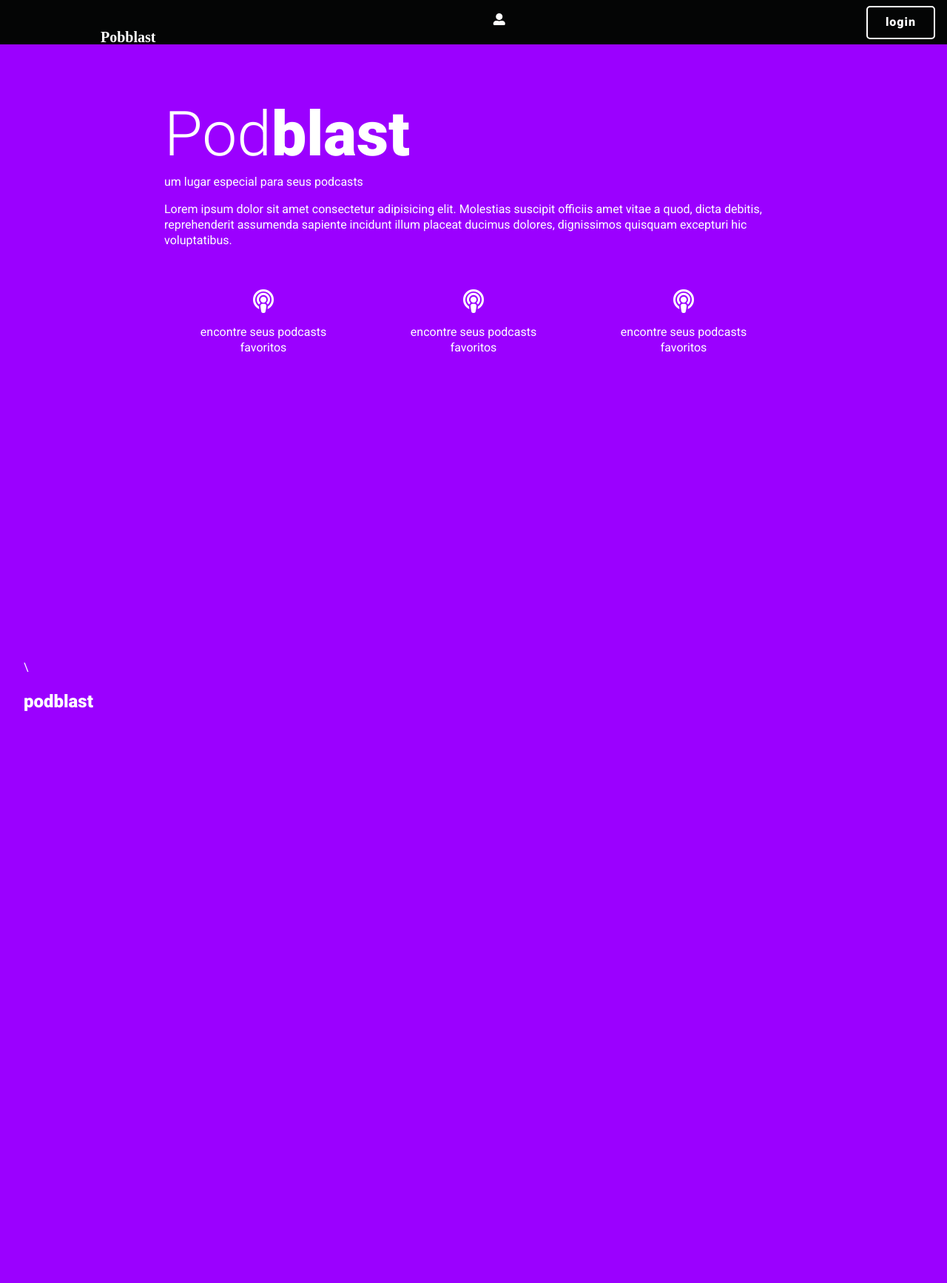
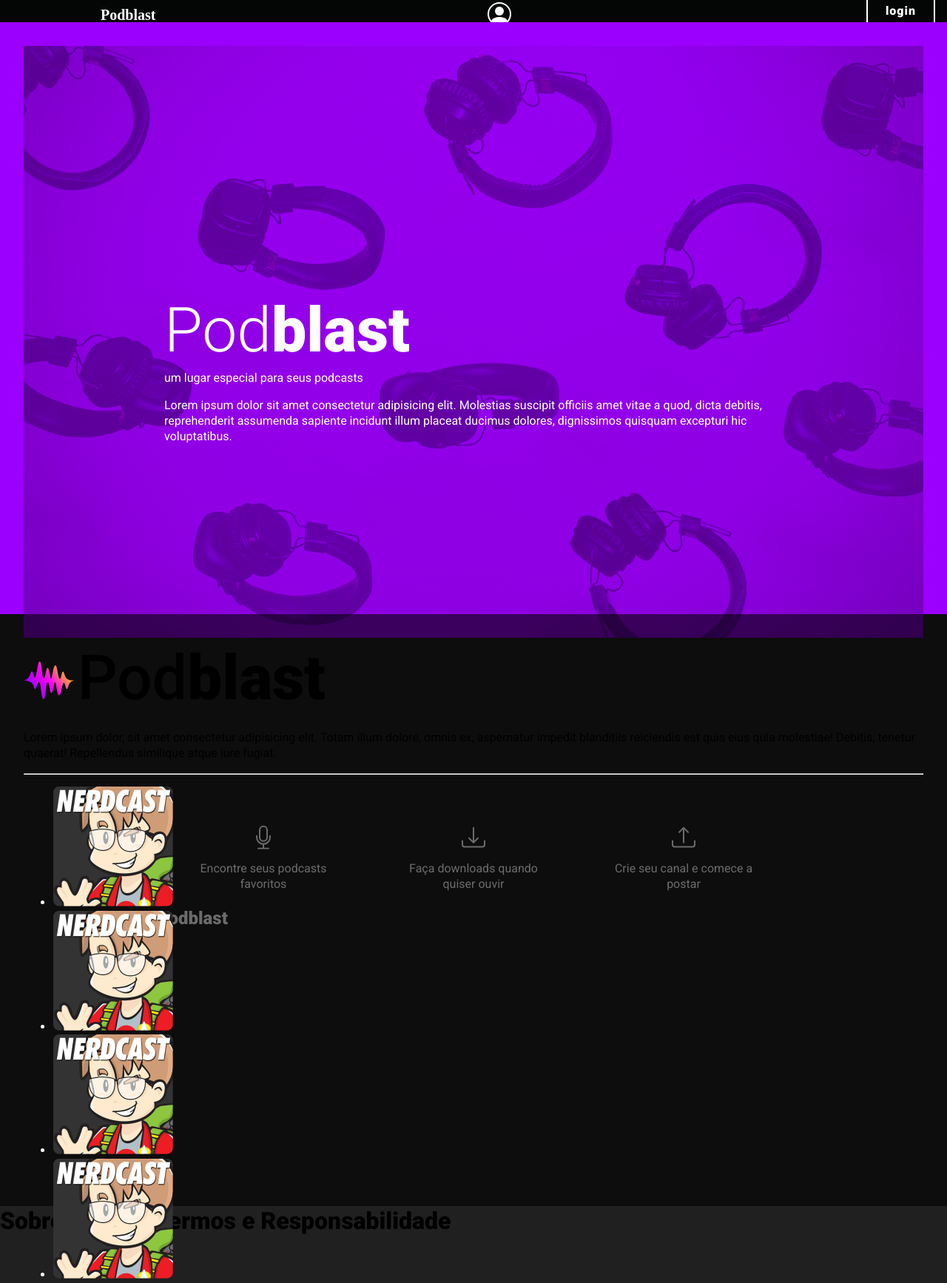
Before and after one commit to yaslied/podblast, a PHP site: page / in a window 1280 px wide. Shown: the whole page at 74% size. Before the commit the page ends 961 px from the top, so only its background shows below. Run offline with PHP 8.4, Linux system fonts and the light colour scheme; style sheets or scripts are compiled from the project's sources; some libraries are stand-ins or nearby versions; some web fonts are replaced.

Commit message:
Algumas alterações na landing

```diff
--- a/assets/scss/__globals.scss
+++ b/assets/scss/__globals.scss
@@ -1,7 +1,7 @@
 //  GLOBAL SETUPS FOR THIS PROJECT
 
 // sizes
-$nav_height: 60px;
+$nav_height: 30px;
 
 $icon_size1: 16px;
 $icon_size2: 24px;
--- a/assets/scss/main.scss
+++ b/assets/scss/main.scss
@@ -26,8 +26,6 @@
     font-family: 'Roboto-regular';
 
     .identity {
-      // background-color: white !important;
-      // border: 1px solid white;
 
       .logo {
         max-width: $nav_logo_height;
@@ -178,7 +176,7 @@
 
   .container {
     position: absolute;
-    top: 30%;
+    top: 100%;
     left: 50%;
     transform: translate(-50%, -50%);
 
@@ -189,12 +187,10 @@
       display: flex;
       flex-flow: column;
       align-items: flex-start;
-      // height: 700px;
+      height: 700px;
 
       .big-title {
         font-weight: lighter;
-        strong {
-
         }
       }
 
@@ -229,4 +225,11 @@
       }
     }
   }
-}
+
+  .section-black{
+    height: 100vh;
+    // border: 1px solid red;
+    background-color: rgba(0, 0, 0, 0.582);
+    padding: 32px;
+    position: relative;
+  }
--- a/index.html
+++ b/index.html
@@ -9,20 +9,29 @@
         <link rel="apple-touch-icon" sizes="180x180" href="./apple-touch-icon.png" />
         <link rel="icon" type="image/png" sizes="32x32" href="./favicon-2x.png" />
         <link rel="icon" type="image/png" sizes="16x16" href="./favicon-1.png" />
+        <link rel="background" href="./assets/img/background.png"/>
+        <link rel="podcast" href="./assets/img/Nerdcast_-_2006 1.png">
 
         <link rel="stylesheet" href="https://pro.fontawesome.com/releases/v5.10.0/css/all.css" integrity="sha384-AYmEC3Yw5cVb3ZcuHtOA93w35dYTsvhLPVnYs9eStHfGJvOvKxVfELGroGkvsg+p" crossorigin="anonymous"/>
         <script src="jquery-3.5.1.min.js"></script>
         <!-- <link rel="stylesheet" href="https://cdnjs.cloudflare.com/ajax/libs/materialize/1.0.0/css/materialize.min.css"> -->
         <!-- <script src="https://cdnjs.cloudflare.com/ajax/libs/materialize/1.0.0/js/materialize.min.js"></script> -->
     </head>
+
     <body>
       <nav class="nav-landing">
         <div class="identity">
-        <svg class="logo" src="../../img/logo.svg" alt="logo">
-        <span>Pob<strong>blast</strong></span>
+            <svg class="logo" src="../../assets/img/logo.svg" alt="logo">
+            <span>Pod<strong>blast</strong></span>
         </div>
 
-      <i class="user-icon fas fa-user-alt"></i>
+        <div class="user-icon">
+            <svg width="3em" height="2em" viewBox="0 0 16 16" class="bi bi-person-circle" fill="currentColor" xmlns="http://www.w3.org/2000/svg">
+            <path d="M13.468 12.37C12.758 11.226 11.195 10 8 10s-4.757 1.225-5.468 2.37A6.987 6.987 0 0 0 8 15a6.987 6.987 0 0 0 5.468-2.63z"/>
+            <path fill-rule="evenodd" d="M8 9a3 3 0 1 0 0-6 3 3 0 0 0 0 6z"/>
+            <path fill-rule="evenodd" d="M8 1a7 7 0 1 0 0 14A7 7 0 0 0 8 1zM0 8a8 8 0 1 1 16 0A8 8 0 0 1 0 8z"/>
+          </svg>
+        </div>
 
         <button class="login-btn">
             <span class="body">login</span>
@@ -30,43 +39,104 @@
       </nav>
 
         <section class="section">
+          <div class="background">
+            <img class="background" src="./assets/img/background.png" alt="background" style="position: relative; width: 100%; height: 100vh; padding-top: 0">
+          </div>
 
           <div class="container">
-
             <div class="content">
               <span class="big-title">Pod<strong>blast</strong></span>
               <span class="subtible">um lugar especial para seus podcasts</span>
-          <p class="body">Lorem ipsum dolor sit amet consectetur adipisicing elit. Molestias suscipit officiis
+              <p class="body">
+                Lorem ipsum dolor sit amet consectetur adipisicing elit. Molestias suscipit officiis
                 amet vitae a quod, dicta debitis, reprehenderit assumenda sapiente incidunt illum placeat ducimus dolores,
-            dignissimos quisquam excepturi hic voluptatibus.</p>
+                dignissimos quisquam excepturi hic voluptatibus.
+              </p>
             </div>
 
             <div class="media-row">
               <div class="media-row-item">
-            <i class="row-item-icon fas fa-podcast"></i>
-            <span class="row-item-text">encontre seus podcasts favoritos</span>
+                <i class="row-item-icon">
+                  <svg width="1em" height="1em" viewBox="0 0 16 16" class="bi bi-mic" fill="currentColor" xmlns="http://www.w3.org/2000/svg">
+                    <path fill-rule="evenodd" d="M3.5 6.5A.5.5 0 0 1 4 7v1a4 4 0 0 0 8 0V7a.5.5 0 0 1 1 0v1a5 5 0 0 1-4.5 4.975V15h3a.5.5 0 0 1 0 1h-7a.5.5 0 0 1 0-1h3v-2.025A5 5 0 0 1 3 8V7a.5.5 0 0 1 .5-.5z"/>
+                    <path fill-rule="evenodd" d="M10 8V3a2 2 0 1 0-4 0v5a2 2 0 1 0 4 0zM8 0a3 3 0 0 0-3 3v5a3 3 0 0 0 6 0V3a3 3 0 0 0-3-3z"/>
+                  </svg>
+                </i>
+                <span class="row-item-text">Encontre seus podcasts favoritos</span>
               </div>
+
               <div class="media-row-item">
-            <i class="row-item-icon fas fa-podcast"></i>
-            <span class="row-item-text">encontre seus podcasts favoritos</span>
+                <i class="row-item-icon">
+                  <svg width="1em" height="1em" viewBox="0 0 16 16" class="bi bi-download" fill="currentColor" xmlns="http://www.w3.org/2000/svg">
+                    <path fill-rule="evenodd" d="M.5 9.9a.5.5 0 0 1 .5.5v2.5a1 1 0 0 0 1 1h12a1 1 0 0 0 1-1v-2.5a.5.5 0 0 1 1 0v2.5a2 2 0 0 1-2 2H2a2 2 0 0 1-2-2v-2.5a.5.5 0 0 1 .5-.5z"/>
+                    <path fill-rule="evenodd" d="M7.646 11.854a.5.5 0 0 0 .708 0l3-3a.5.5 0 0 0-.708-.708L8.5 10.293V1.5a.5.5 0 0 0-1 0v8.793L5.354 8.146a.5.5 0 1 0-.708.708l3 3z"/>
+                  </svg>
+                </i>
+                <span class="row-item-text">Faça downloads quando quiser ouvir</span>
               </div>
+
               <div class="media-row-item">
-            <i class="row-item-icon fas fa-podcast"></i>
-            <span class="row-item-text">encontre seus podcasts favoritos</span>
+                <i class="row-item-icon">
+                  <svg width="1em" height="1em" viewBox="0 0 16 16" class="bi bi-upload" fill="currentColor" xmlns="http://www.w3.org/2000/svg">
+                    <path fill-rule="evenodd" d="M.5 9.9a.5.5 0 0 1 .5.5v2.5a1 1 0 0 0 1 1h12a1 1 0 0 0 1-1v-2.5a.5.5 0 0 1 1 0v2.5a2 2 0 0 1-2 2H2a2 2 0 0 1-2-2v-2.5a.5.5 0 0 1 .5-.5z"/>
+                    <path fill-rule="evenodd" d="M7.646 1.146a.5.5 0 0 1 .708 0l3 3a.5.5 0 0 1-.708.708L8.5 2.707V11.5a.5.5 0 0 1-1 0V2.707L5.354 4.854a.5.5 0 1 1-.708-.708l3-3z"/>
+                  </svg>
+                </i>
+                <span class="row-item-text">Crie seu canal e comece a postar</span>
               </div>
             </div>
 
-      </div>
-
-    </section>
-
-    <section class="section">\
             <h1>podblast</h1>
 
             <div class="square">
               <div class="child"></div>
             </div>
+
         </section>
+
+        <section class="section-black">
+          <div class="content">
+            <img class="logo" src="../../assets/img/logo.svg" alt="logo">
+              <span class="big-title">Pod<strong>blast</strong></span>
+                <p class="body">
+                    Lorem ipsum dolor, sit amet consectetur adipisicing elit. Totam illum dolore, omnis ex, aspernatur impedit blanditiis reiciendis est quis eius quia molestiae! Debitis, tenetur quaerat! Repellendus similique atque iure fugiat.
+                </p>
+          </div>
+
+        <hr class="line">
+
+        <div class="media-row">
+          <ul class="media-row podcast">
+            <li class="media">
+              <img src="./assets/img/Nerdcast_-_2006 1.png" class="media-icon" alt="podcast">
+              <div class="media-body"></div>
+            </li>
+            <li class="media my-4">
+              <img src="./assets/img/Nerdcast_-_2006 1.png" class="media-icon" alt="podcast">
+              <div class="media-body"></div>
+            </li>
+            <li class="media">
+              <img src="./assets/img/Nerdcast_-_2006 1.png" class="media-icon" alt="podcast">
+              <div class="media-body"></div>
+            </li>
+            <li class="media">
+              <img src="./assets/img/Nerdcast_-_2006 1.png" class="media-icon" alt="podcast">
+              <div class="media-body"></div>
+            </li>
+          </ul>
+
+
+
+
+        </div>
+      </section>
+
+      <footer id="rodape">
+        <span class="subtitle">Sobre</span>
+        <span class="subtitle">Suporte</span>
+        <span class="subtitle">Termos e Responsabilidade</span>
+      </footer>
+
 
     </body>
 </html>
```
Also changed, not shown: assets/scss/style_pag2.scss (added, +50 -0 lines), assets/img/Nerdcast_-_2006 1.png (added), assets/img/background.png (added), assets/img/logo.svg (renamed from assets/img/logo.svg.svg), assets/img/play button.png (added). Lines whose indentation alone changed are shown as unchanged.
